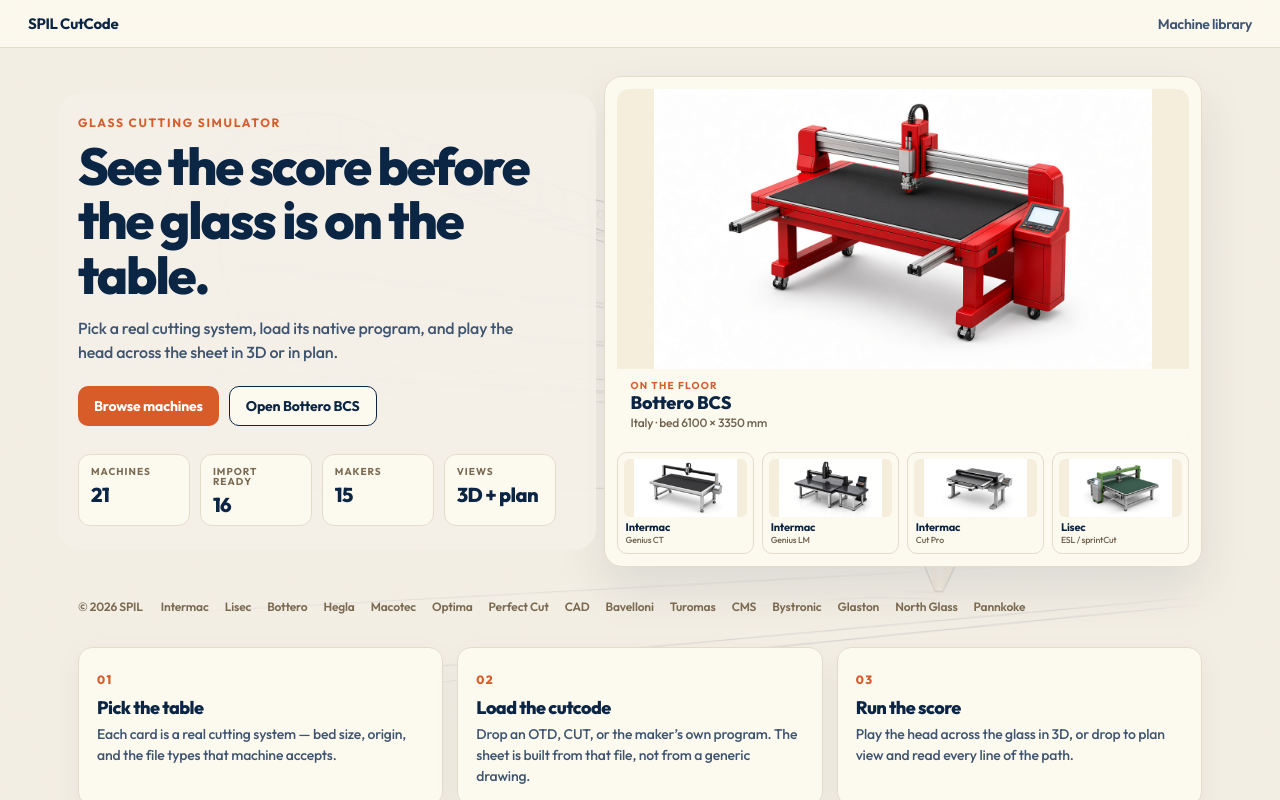
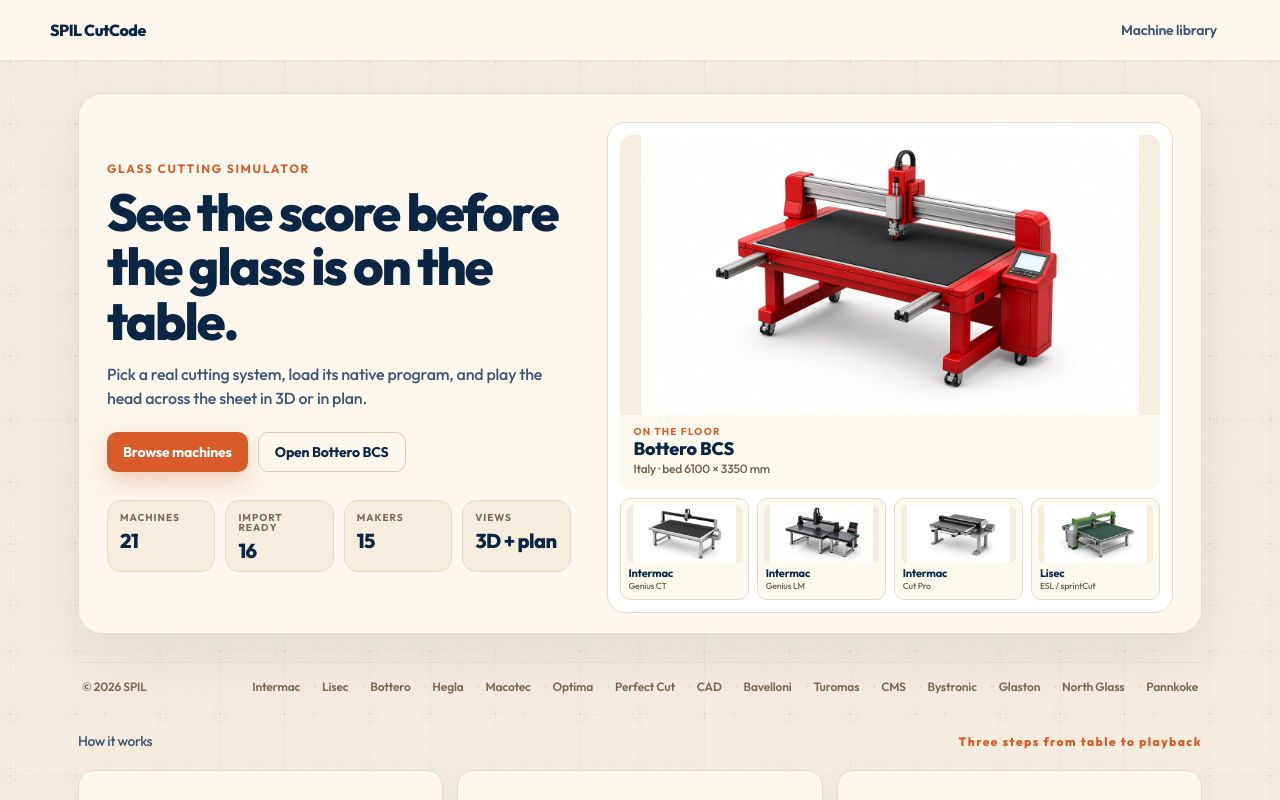
Before and after one commit to Evil-Shown/SPIL-CutCode-Viewer, a React (Vite) app in the folder apps/desktop/: page / in a window 1280 px wide. Built offline with nearby package versions, Linux system fonts and the light colour scheme.

Commit message:
Refine landing page layout and styles. Enhance navigation with a new inner structure, update poster section with a hero background, and improve the steps section for clarity. Revamp the library section with a toolbar and adjust various CSS properties for better visual hierarchy and responsiveness.

```diff
--- a/apps/desktop/src/Landing.tsx
+++ b/apps/desktop/src/Landing.tsx
@@ -36,10 +36,13 @@
   return (
     <div className="landing">
       <nav className="landing-nav">
-        <span>SPIL CutCode</span>
-        <a href="#library">Machine library</a>
+        <div className="landing-nav-inner">
+          <span className="landing-logo">SPIL CutCode</span>
+          <a href="#library">Machine library</a>
+        </div>
       </nav>
       <section className="poster">
+        <div className="poster-hero">
         <div className="poster-grid">
           <div className="poster-copy">
             <p className="poster-kicker">Glass cutting simulator</p>
@@ -99,6 +102,7 @@
             </div>
           </div>
         </div>
+        </div>
 
         <footer className="poster-foot">
           <span>© 2026 SPIL</span>
@@ -110,7 +114,11 @@
         </footer>
       </section>
 
-      <section className="poster-steps">
+      <section className="poster-steps" aria-label="How it works">
+        <header className="steps-head">
+          <p>How it works</p>
+          <span>Three steps from table to playback</span>
+        </header>
         <article>
           <span>01</span>
           <h3>Pick the table</h3>
@@ -128,11 +136,12 @@
         </article>
       </section>
 
-      <div className="landing-tools" id="library">
+      <section className="landing-library" id="library">
         <header className="poster-bar">
           <span>The tables</span>
           <span>Every system in the library</span>
         </header>
+        <div className="library-toolbar">
         <div className="filter-row">
           <input
             value={query}
@@ -144,7 +153,8 @@
             Import ready
           </button>
         </div>
-      </div>
+        </div>
+      </section>
 
       <div className="machine-grid">
         {machines.map((m) => (
--- a/apps/desktop/src/index.css
+++ b/apps/desktop/src/index.css
@@ -197,35 +197,56 @@
   inset: 0;
   z-index: 0;
   pointer-events: none;
-  background: url("/landing/watermark.png") center / cover no-repeat;
-  opacity: 0.16;
+  background-color: #f4f0e8;
+  background-image: url("/landing/pattern.png");
+  background-size: 420px 420px;
+  background-repeat: repeat;
+  background-position: center top;
+  opacity: 0.55;
   mix-blend-mode: multiply;
 }
-.poster, .poster-steps, .landing-tools, .machine-grid { position: relative; z-index: 1; }
+.poster, .poster-steps, .landing-library, .machine-grid { position: relative; z-index: 1; }
 .landing-nav {
   position: sticky;
   top: 0;
   z-index: 5;
+  padding: 0 28px;
+  border-bottom: 1px solid rgba(228, 220, 203, 0.9);
+  background: rgba(252, 249, 239, 0.88);
+  backdrop-filter: blur(14px);
+}
+.landing-nav-inner {
   display: flex;
   justify-content: space-between;
   align-items: center;
-  margin: 0;
-  padding: 16px 28px;
-  border-bottom: 1px solid #e4dccb;
-  background: rgba(252, 249, 239, 0.92);
-  backdrop-filter: blur(12px);
-  font: 700 15px/1 Outfit, sans-serif;
-  letter-spacing: -0.02em;
+  max-width: 1180px;
+  margin: 0 auto;
+  padding: 14px 0;
 }
-.landing-nav a { color: #3e5470; font-weight: 600; font-size: 14px; }
-.landing-nav a:hover { color: #d75c2a; }
+.landing-logo { font: 800 16px/1 Outfit, sans-serif; letter-spacing: -0.03em; }
+.landing-nav a {
+  color: #3e5470;
+  font: 600 14px/1 Outfit, sans-serif;
+  padding: 8px 12px;
+  border-radius: 999px;
+  border: 1px solid transparent;
+  transition: color 0.2s, border-color 0.2s, background 0.2s;
+}
+.landing-nav a:hover { color: #d75c2a; border-color: #e4dccb; background: #fcf9ef; }
 .poster {
   display: flex;
   flex-direction: column;
-  gap: 28px;
+  gap: 24px;
   max-width: 1180px;
   margin: 0 auto;
-  padding: 28px 28px 8px;
+  padding: 32px 28px 12px;
+}
+.poster-hero {
+  background: rgba(252, 249, 239, 0.94);
+  border: 1px solid #e4dccb;
+  border-radius: 24px;
+  padding: 28px 28px 20px;
+  box-shadow: 0 24px 56px rgba(11, 37, 69, 0.07);
 }
 .poster-bar {
   display: flex;
@@ -241,19 +262,7 @@
   gap: 36px;
   align-items: center;
 }
-.poster-copy {
-  position: relative;
-  z-index: 1;
-  padding: 8px 12px 8px 0;
-}
-.poster-copy::before {
-  content: "";
-  position: absolute;
-  z-index: -1;
-  inset: -16px -28px -16px -20px;
-  border-radius: 22px;
-  background: rgba(244, 240, 232, 0.9);
-}
+.poster-copy { padding: 4px 0; }
 .poster-copy > .poster-kicker {
   margin: 0 0 10px;
   max-width: none;
@@ -283,19 +292,30 @@
   font: 700 14px/1 Outfit, sans-serif;
   cursor: pointer;
 }
-.poster-cta { background: #d75c2a; color: #fff; }
-.poster-cta:hover { background: #a8421a; }
-.poster-ghost { background: #fcf9ef; color: #0b2545; border: 1px solid #0b2545; }
+.poster-cta {
+  background: #d75c2a;
+  color: #fff;
+  box-shadow: 0 10px 24px rgba(215, 92, 42, 0.28);
+  transition: transform 0.15s ease, background 0.2s, box-shadow 0.2s;
+}
+.poster-cta:hover { background: #a8421a; transform: translateY(-1px); }
+.poster-ghost {
+  background: transparent;
+  color: #0b2545;
+  border: 1px solid #d8cdb8;
+  transition: border-color 0.2s, background 0.2s;
+}
+.poster-ghost:hover { border-color: #0b2545; background: #f5eedc; }
 .poster-facts {
   display: grid;
   grid-template-columns: repeat(4, minmax(0, 1fr));
   gap: 10px;
   margin: 28px 0 0;
 }
-.poster-facts div { background: #fcf9ef; border: 1px solid #e4dccb; border-radius: 12px; padding: 12px 12px 10px; }
+.poster-facts div { background: #f5eedc; border: 1px solid #e4dccb; border-radius: 14px; padding: 12px 12px 10px; }
 .poster-facts dt { font: 700 10px/1 Outfit, sans-serif; letter-spacing: 0.1em; text-transform: uppercase; color: #7a6a52; }
 .poster-facts dd { margin: 8px 0 0; font: 800 20px/1 Outfit, sans-serif; letter-spacing: -0.03em; }
-.poster-stage { background: #fcf9ef; border: 1px solid #e4dccb; border-radius: 18px; padding: 12px; box-shadow: 0 22px 48px rgba(11, 37, 69, 0.1); }
+.poster-stage { background: #fff; border: 1px solid #e4dccb; border-radius: 18px; padding: 12px; box-shadow: inset 0 1px 0 rgba(255,255,255,.8); }
 .poster-frame {
   display: block; width: 100%; text-align: left; background: #f5eedc; border: 0; border-radius: 12px; cursor: pointer; color: #0b2545; overflow: hidden;
 }
@@ -313,26 +333,67 @@
 .poster-rail img { width: 100%; height: 58px; object-fit: contain; background: #f5eedc; border-radius: 6px; }
 .poster-rail span { font: 700 11px/1.2 Outfit, sans-serif; padding: 0 2px 2px; }
 .poster-rail small { display: block; font-weight: 500; color: #6d604c; }
-.poster-foot { display: flex; flex-wrap: wrap; gap: 8px 18px; align-items: center; padding: 4px 0 8px; color: #7a6a52; font: 600 12px/1.3 Outfit, sans-serif; }
-.poster-foot ul { display: flex; flex-wrap: wrap; gap: 8px 16px; }
+.poster-foot {
+  display: flex;
+  flex-wrap: wrap;
+  gap: 12px 20px;
+  align-items: center;
+  justify-content: space-between;
+  padding: 16px 4px 4px;
+  margin-top: 4px;
+  border-top: 1px solid #e4dccb;
+  color: #7a6a52;
+  font: 600 12px/1.3 Outfit, sans-serif;
+}
+.poster-foot ul { display: flex; flex-wrap: wrap; gap: 6px 14px; justify-content: flex-end; }
+.poster-foot li::before { content: "·"; margin-right: 6px; color: #d8cdb8; }
+.poster-foot li:first-child::before { content: none; margin: 0; }
 .poster-steps {
-  display: grid; grid-template-columns: repeat(3, 1fr); gap: 14px;
-  max-width: 1180px; margin: 8px auto 0; padding: 8px 28px 4px;
+  display: grid;
+  grid-template-columns: repeat(3, 1fr);
+  gap: 14px;
+  max-width: 1180px;
+  margin: 20px auto 0;
+  padding: 0 28px 8px;
 }
-.poster-steps article { padding: 18px; background: #fcf9ef; border: 1px solid #e4dccb; border-radius: 14px; box-shadow: 0 10px 28px rgba(11, 37, 69, 0.05); }
+.steps-head {
+  grid-column: 1 / -1;
+  display: flex;
+  justify-content: space-between;
+  align-items: baseline;
+  gap: 16px;
+  margin-bottom: 4px;
+}
+.steps-head p { margin: 0; font: 800 22px/1.1 Outfit, sans-serif; letter-spacing: -0.03em; }
+.steps-head span { color: #6d604c; font: 500 14px Outfit, sans-serif; }
+.poster-steps article {
+  padding: 20px 18px;
+  background: rgba(252, 249, 239, 0.92);
+  border: 1px solid #e4dccb;
+  border-radius: 16px;
+  box-shadow: 0 12px 32px rgba(11, 37, 69, 0.05);
+  transition: transform 0.2s ease, border-color 0.2s;
+}
+.poster-steps article:hover { transform: translateY(-2px); border-color: #d8cdb8; }
 .poster-steps span { font: 800 12px/1 Outfit, sans-serif; letter-spacing: 0.12em; color: #d75c2a; }
 .poster-steps h3 { margin: 8px 0 6px; font: 800 18px/1.15 Outfit, sans-serif; letter-spacing: -0.03em; }
 .poster-steps p { margin: 0; font: 500 14px/1.5 Outfit, sans-serif; color: #3e5470; }
 
-.landing-tools {
-  display: flex;
-  flex-direction: column;
-  gap: 16px;
+.landing-library {
   max-width: 1180px;
-  margin: 8px auto 0;
-  padding: 28px 28px 18px;
+  margin: 28px auto 0;
+  padding: 22px 28px 8px;
+  background: rgba(252, 249, 239, 0.85);
+  border: 1px solid #e4dccb;
+  border-radius: 20px;
 }
-.landing-tools .poster-bar span:last-child { color: #3e5470; font-weight: 600; }
+.landing-library .poster-bar {
+  padding-bottom: 14px;
+  border-bottom: 1px solid #e4dccb;
+  margin-bottom: 14px;
+}
+.landing-library .poster-bar span:last-child { color: #3e5470; font-weight: 600; }
+.library-toolbar { display: flex; justify-content: flex-end; }
 .section-eyebrow { margin: 0 0 6px; font-size: 11px; letter-spacing: .14em; text-transform: uppercase; color: #d75c2a; }
 .landing-tools h2 { margin: 0; font: 800 32px/1.05 Outfit, sans-serif; letter-spacing: -0.04em; }
 .filter-row { display: flex; gap: 8px; justify-content: flex-end; }
@@ -350,17 +411,18 @@
 .machine-grid {
   display: grid;
   grid-template-columns: repeat(auto-fill, minmax(280px, 1fr));
-  gap: 16px;
-  max-width: 1280px;
+  gap: 18px;
+  max-width: 1180px;
   margin: 0 auto;
-  padding: 8px 28px 64px;
+  padding: 18px 28px 72px;
 }
 .machine-card {
   display: flex; flex-direction: column; align-items: flex-start; gap: 4px; position: relative;
-  text-align: left; padding: 0 0 16px; border: 1px solid #e4dccb; border-radius: 16px; background: #fcf9ef; color: #0b2545;
-  cursor: pointer; overflow: hidden; box-shadow: 0 10px 24px rgba(11,37,69,.07);
+  text-align: left; padding: 0 0 16px; border: 1px solid #e4dccb; border-radius: 18px; background: #fcf9ef; color: #0b2545;
+  cursor: pointer; overflow: hidden; box-shadow: 0 8px 22px rgba(11,37,69,.06);
+  transition: transform 0.2s ease, border-color 0.2s, box-shadow 0.2s;
 }
-.machine-card:hover { border-color: #d75c2a; box-shadow: 0 12px 28px rgba(18,23,28,.08); }
+.machine-card:hover { border-color: #d75c2a; transform: translateY(-3px); box-shadow: 0 16px 36px rgba(11, 37, 69, 0.1); }
 .machine-thumb { width: 100%; height: 176px; margin: 0 0 12px; object-fit: contain; background: #f5eedc; display: block; }
 .card-index { position: absolute; top: 10px; right: 12px; font: 700 12px Outfit, sans-serif; color: #7a6a52; }
 .card-kicker, .machine-card strong, .card-bed, .card-summary, .card-foot { padding-left: 14px; padding-right: 14px; }
@@ -374,11 +436,14 @@
 .empty-search { color: #6d604c; }
 
 @media (max-width: 900px) {
+  .steps-head { flex-direction: column; align-items: flex-start; }
   .poster-grid, .poster-steps { grid-template-columns: 1fr; }
   .poster-facts { grid-template-columns: 1fr 1fr; }
   .poster-rail { grid-template-columns: 1fr 1fr; }
-  .landing-tools { padding-left: 20px; padding-right: 20px; }
-  .filter-row { margin-top: 14px; }
+  .landing-library { margin-left: 20px; margin-right: 20px; padding-left: 18px; padding-right: 18px; }
+  .library-toolbar { justify-content: stretch; }
+  .filter-row { flex-wrap: wrap; justify-content: stretch; }
+  .landing-library input { flex: 1; width: auto; min-width: 0; }
   .machine-grid, .poster-steps { padding-left: 20px; padding-right: 20px; }
 }
 
```
Also changed, not shown: apps/desktop/public/landing/pattern.png (added).
